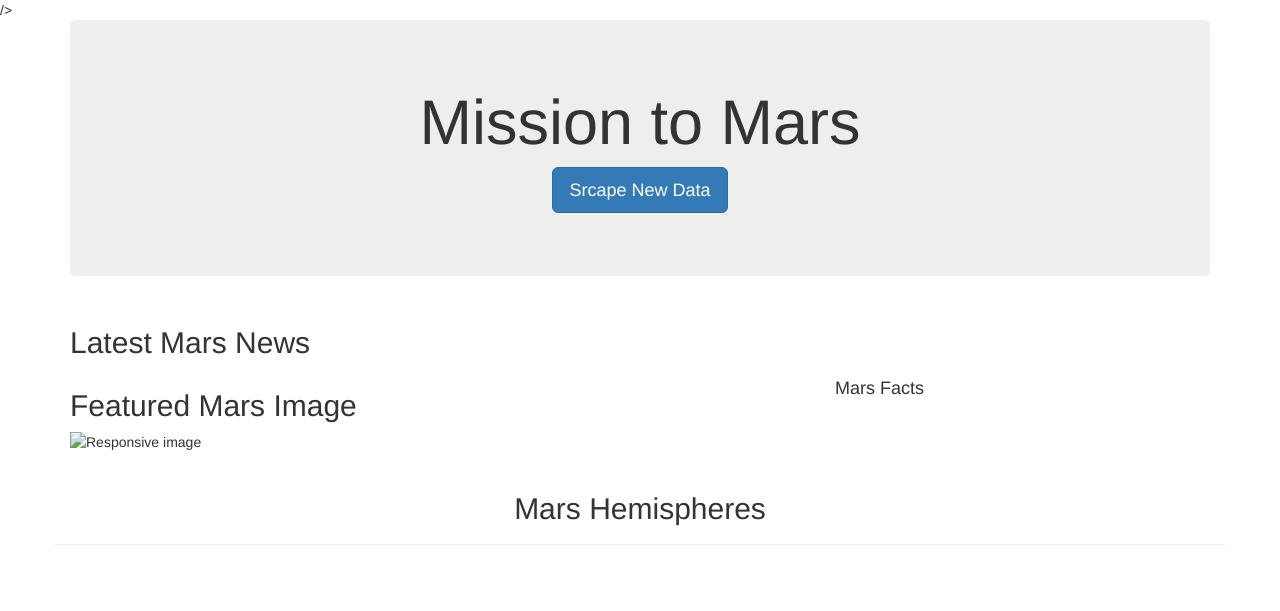
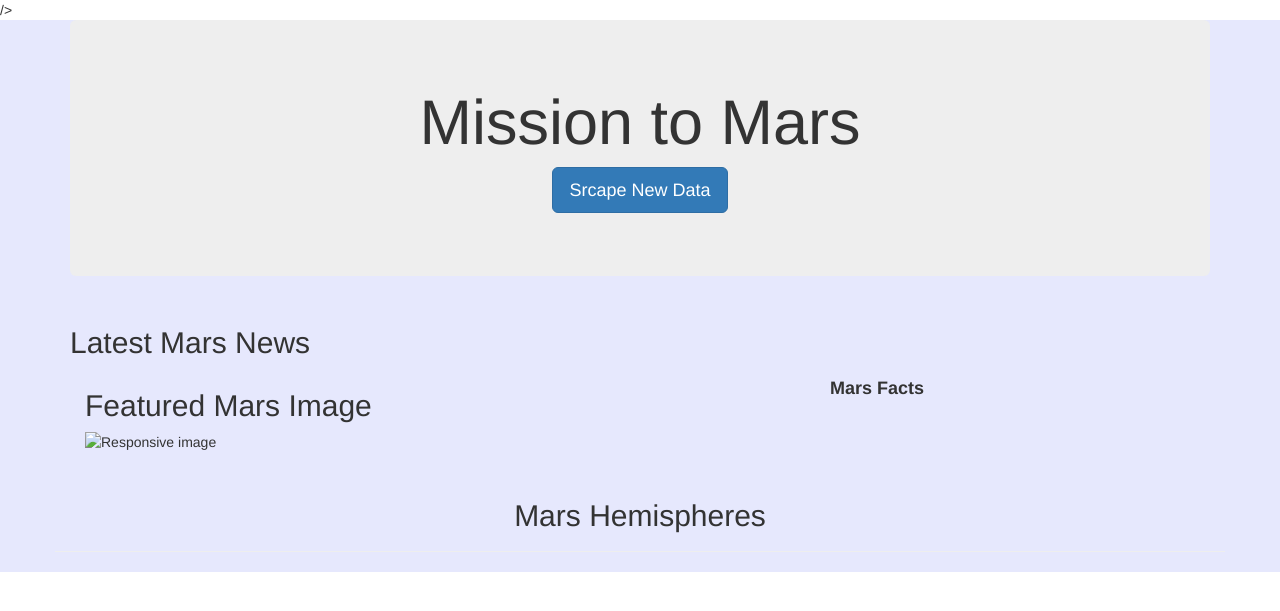
Before and after one commit to jhoward19/Mission-to-Mars, a Flask app: page / in a window 1280 px wide. Shown: the top 611 px of the page. Run offline with Flask 2, Linux system fonts and the light colour scheme; data that the repository does not hold is empty; some libraries are stand-ins or nearby versions.

Commit message:
Final Update

```diff
--- a/templates/index.html
+++ b/templates/index.html
@@ -3,13 +3,14 @@
  <head>
     <meta charset="UTF-8">
     <meta http-equiv="X-UA-Compatible" content="IE=edge">
-    <meta name="viewport" content="width=device-width, initial-scale=1.0">
+    <meta name="viewport" content="width=device-width, initial-scale=1.0, shrink-to-fit=no">
     <title>Misson to Mars</title>
     <link
         rel="stylesheet"
         href="https://maxcdn.bootstrapcdn.com/bootstrap/3.3.7/css/bootstrap.min.css">
     />
  </head>
+ <div style="background-color:#e6e8fd;"
  <body>
     <div class="container">
         <!-- Add Jumbotron to Header-->
@@ -31,7 +32,7 @@
            </div>
          </div>
         <!-- section for Mars Featured Image and Facts table -->
-        <div class="row" id="mars-featured-image">
+        <div class="rowgit" id="mars-featured-image">
           <div class="col-md-8">
             <h2>Featured Mars Image</h2>
             <img
@@ -40,11 +41,11 @@
               alt="Responsive image"
             />
           </div>
-          <div class="col-md-4">
+          <div class="col-lg-4">
             <!-- Mars Facts -->
             <div class="row" id="mars-facts">
-              <h4>Mars Facts</h4>
-              <div style="max-width: 250px; max-height: 150px; font-size: 15px; margin-bottom: 50px;">
+              <h4><b>Mars Facts</b></h4>
+              <div style="max-width: 450px; max-height: 200px; font-size: 15px; margin-bottom: 100px;">
                 {{ mars.facts | safe }}
             </div>
      </div>
```
Also changed, not shown: other parts of templates/index.html (+1 -1 lines).
